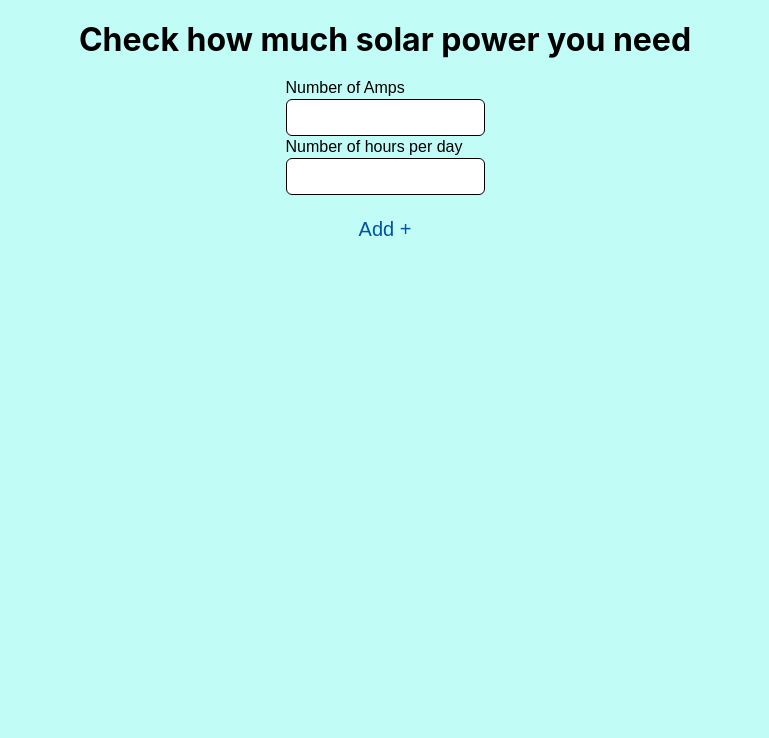
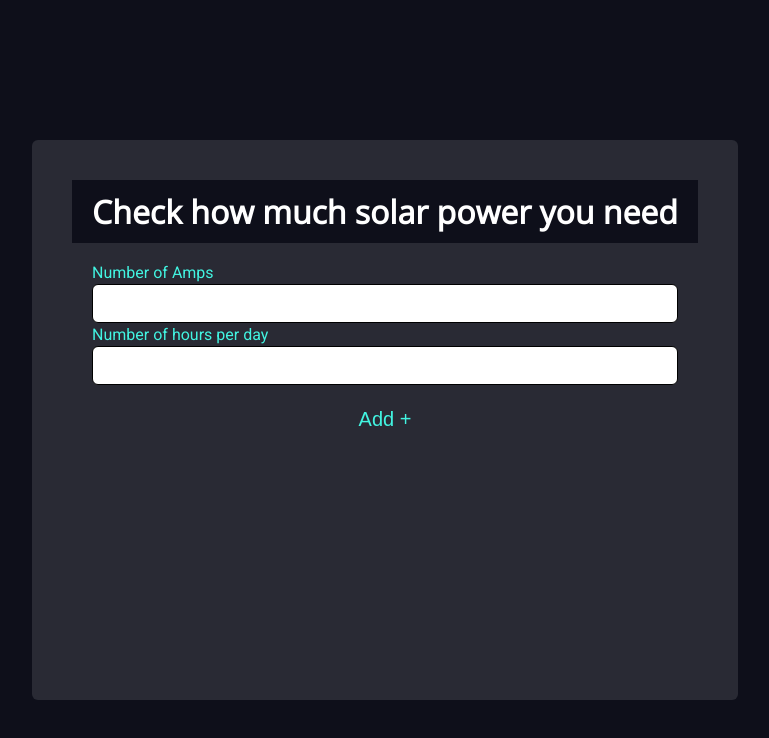
Before and after one commit to hngi/team_melinoe_solar_calculator, a React (Create React App) app: page / in a window 1280 px wide. Shown: the top 738 px of the page, without its empty margins (255-1024 px from the left). Built offline with nearby package versions, Linux system fonts and the light colour scheme.

Commit message:
new css styling added

```diff
--- a/src/components/home.css
+++ b/src/components/home.css
@@ -1,13 +1,29 @@
+@import url('https://fonts.googleapis.com/css?family=Open+Sans|Roboto&display=swap');
 .Home{
-	background-color: #C2FCF7;
+	background-color: #0e0f1a;
 	padding: 20px;
 	display: flex;
 	flex-direction: column;
+	justify-content: center;
 	align-items: center;
-	height: 100vh;
+	min-height: 100vh;
+	font-family: 'Roboto', sans-serif;
+
+}
+.Home div{
+	background-color: #292a34;
+	padding:40px;
+	min-height: 60vh;
+	border-radius: 6px;
+	display: flex;
+	flex-direction: column;
 }
 h1{
 	margin:0;
+	color:#ffffff;
+	background-color: #0e0f1a;
+	padding:10px 20px;
+	font-family: 'Open Sans', sans-serif;
 }
  form{
 	 display: flex;
@@ -16,22 +32,25 @@
 	 padding:20px;
  }
  label{
-	 font-family: Arial, Helvetica, sans-serif;
+	color:#42f4e1;
  }
+
  input{
 	 margin:2px 0;
 	 padding:10px;
 	 border-radius: 6px;
 	 border:1px solid #000000;
+	 font-family: 'Open Sans', sans-serif;
+	 font-size:12px;
  }
  button{
 	 background: transparent;
 	 border:none;
-	 color:#0353A4;
+	 color:#42f4e1;
 	 font-size:20px;
 	 outline:none;
  }
  p{
-	font-family: Arial, Helvetica, sans-serif;
 	font-size:20px;
+	color:#ffffff;
  }
--- a/src/components/home.js
+++ b/src/components/home.js
@@ -33,6 +33,7 @@
 	render() {
 		return (
 			<div className="Home">
+				<div>
 				<h1>Check how much solar power you need</h1>
 				{this.state.values.map((val, index) => {
 					let ampsID = `amps-${index}` , hoursID = `hours-${index}`
@@ -47,6 +48,7 @@
 				})}
 				<button onClick={this.addNew}>Add +</button>
 				<p>{this.state.solarPanels ? `Number of solar power needed is = ${this.state.solarPanels}` : ""}</p>
+				</div>
 			</div>
 		);
 	}
```
